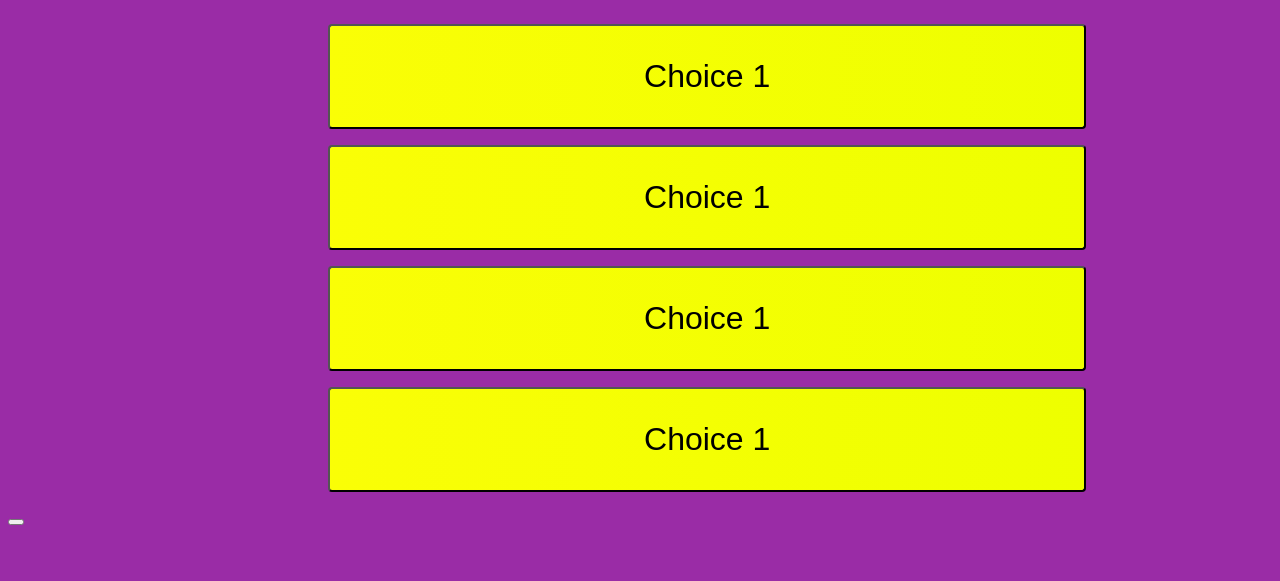
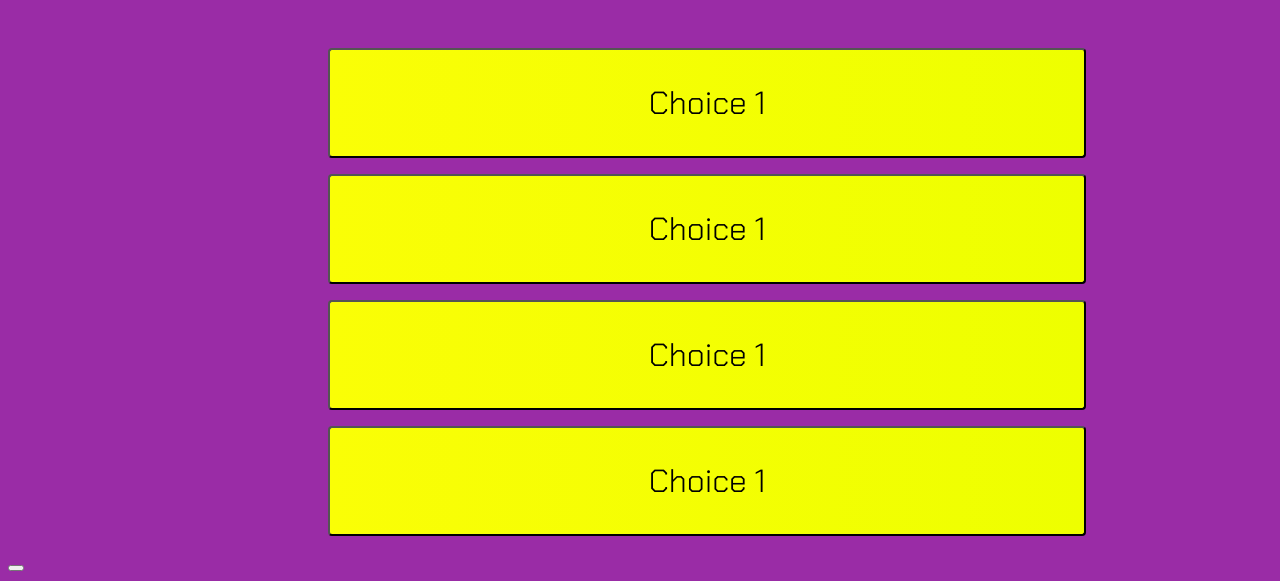
Before and after one commit to elvaplazola/AstrologyTrivia, a plain HTML site: page index.html in a window 1280 px wide. Shown: the part 358-939 px from the top of the page. Before the commit the page ends 892 px from the top, so only its background shows below. Drawn offline with Linux system fonts and the light colour scheme.

Commit message:
added google font

```diff
--- a/style.css
+++ b/style.css
@@ -1,7 +1,13 @@
+
+/* Imported Google Font */
+@import url('https://fonts.googleapis.com/css2?family=Chakra+Petch:ital,wght@0,300;1,600&family=Jost:wght@500&display=swap');
+
 :root {
     background-color: rgb(154, 44, 166);
 }
-
+*{
+    font-family: 'Chakra Petch', bold;
+}
 h1 {
     justify-content: center;
     display: flex;
```
